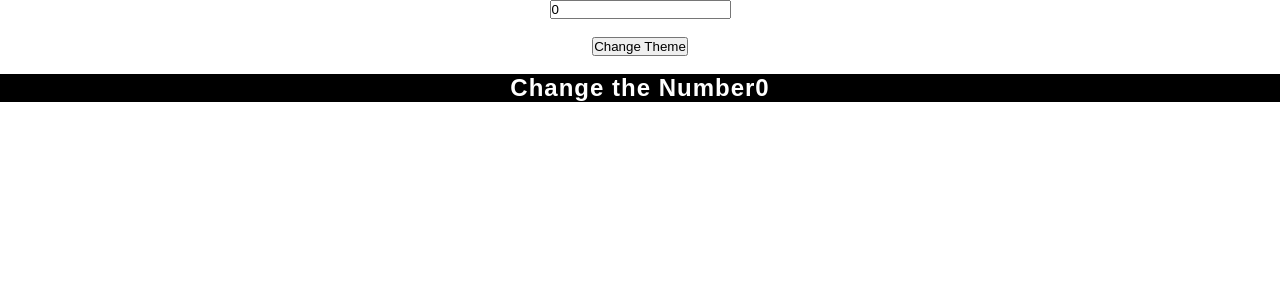
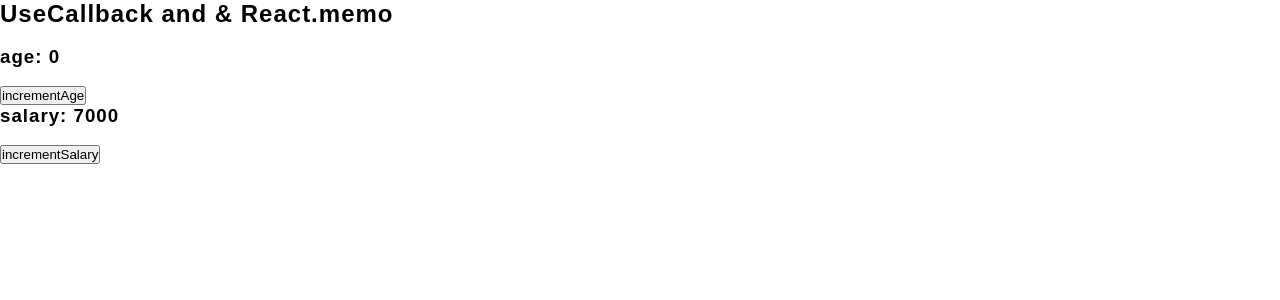
Before and after one commit to nagarimurali/React_Basic_Hooks_Example, a React (Create React App) app: page / in a window 1280 px wide. Shown: the top 300 px of the page. Built offline with nearby package versions, Linux system fonts and the light colour scheme.

Commit message:
UseCallBackHookExample

```diff
--- a/src/App.js
+++ b/src/App.js
@@ -39,13 +39,15 @@
 
 // import UseRefHookEx from "./ReactHooks/UseRefHook/UseRefHookEx";
 
-import UseMemoHook from "./ReactHooks/UseMemo/UseMemoHook";
+// import UseMemoHook from "./ReactHooks/UseMemo/UseMemoHook";
+
+import UseCallBackHookEx from "./ReactHooks/UseCallBack/UseCallBackHookEx";
 
 const App = () => {
 
   return (
     <>
-<UseMemoHook/>
+<UseCallBackHookEx/>
 
     </>
   )
--- /dev/null
+++ b/src/ReactHooks/UseCallBack/ButtonCom.js
@@ -0,0 +1,12 @@
+import React from 'react'
+
+const ButtonCom = ({children,handleEvent}) => {
+    console.log(`${children} rendered`);
+  return (
+    <div>
+      <button onClick={handleEvent}>{children}</button>
+    </div>
+  )
+}
+
+export default React.memo(ButtonCom);
--- /dev/null
+++ b/src/ReactHooks/UseCallBack/Count.js
@@ -0,0 +1,13 @@
+import React from 'react'
+
+const Count = ({text,number}) => {
+    console.log(`${text} rendered`);
+
+  return (
+    <h3>
+    {text}:  {number}
+    </h3>
+  )
+}
+
+export default React.memo(Count)
--- /dev/null
+++ b/src/ReactHooks/UseCallBack/TitleCom.js
@@ -0,0 +1,12 @@
+import React from 'react'
+
+const TitleCom = () => {
+    console.log('Title rendered');
+  return (
+    <h2>
+      UseCallback and & React.memo
+    </h2>
+  )
+}
+
+export default React.memo(TitleCom)
--- /dev/null
+++ b/src/ReactHooks/UseCallBack/UseCallBackHookEx.js
@@ -0,0 +1,32 @@
+import React from 'react';
+import { useState, useCallback } from 'react';
+import TitleCom from './TitleCom';
+import Count from './Count';
+import ButtonCom from './ButtonCom';
+
+const UseCallBackHookEx = () => {
+  const [age, setAge] = useState(0);
+  const [salary, setSalary] = useState(7000);
+  const incrementAge = useCallback(() => {
+    setAge(age + 1);
+  }, [age])
+
+
+
+  const incrementSalary = useCallback(() => {
+    setSalary(salary + 1000)
+  }, [salary])
+
+
+  return (
+    <div>
+      <TitleCom /><br />
+      <Count text={'age'} number={age} /><br />
+      <ButtonCom children={'incrementAge'} handleEvent={incrementAge} />
+      <Count text={'salary'} number={salary} /><br />
+      <ButtonCom children={'incrementSalary'} handleEvent={incrementSalary} />
+    </div>
+  )
+}
+
+export default UseCallBackHookEx
```
